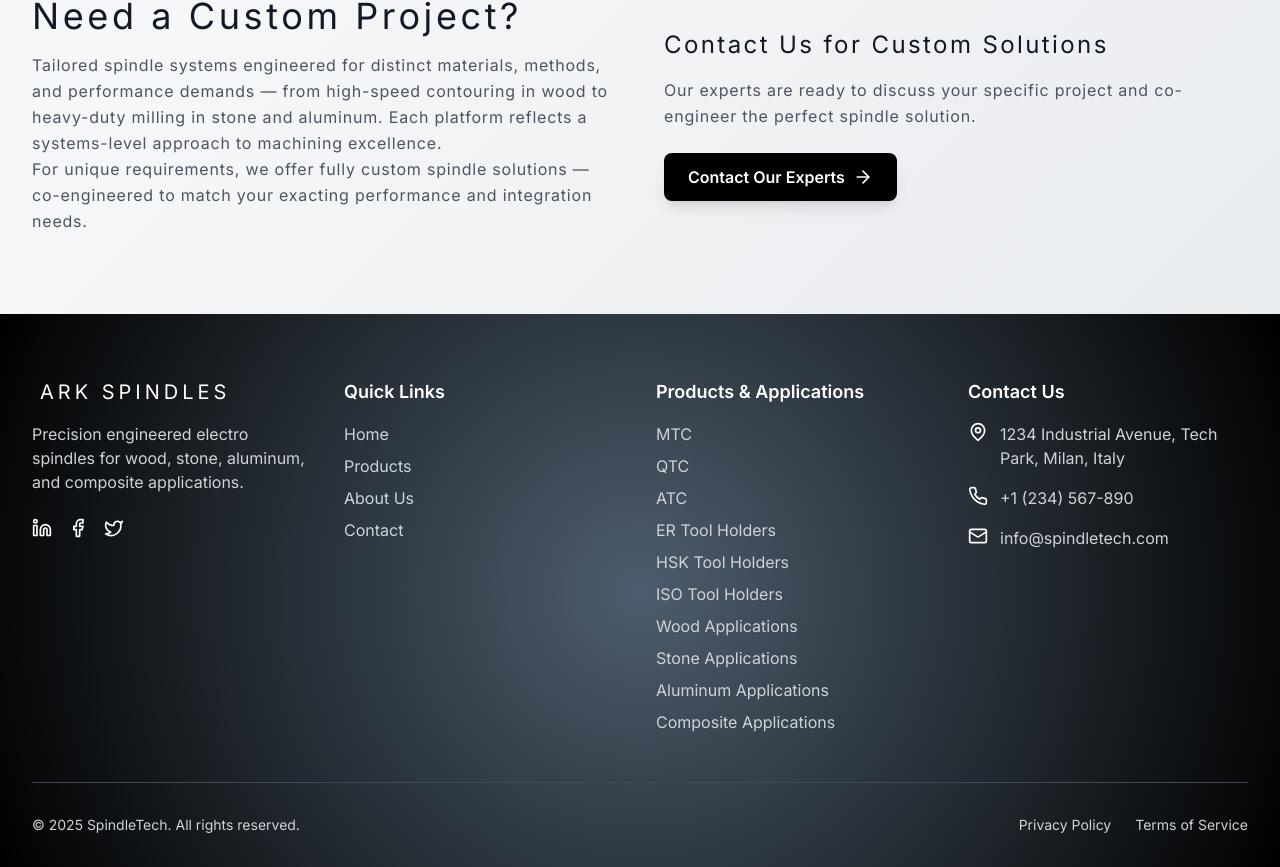
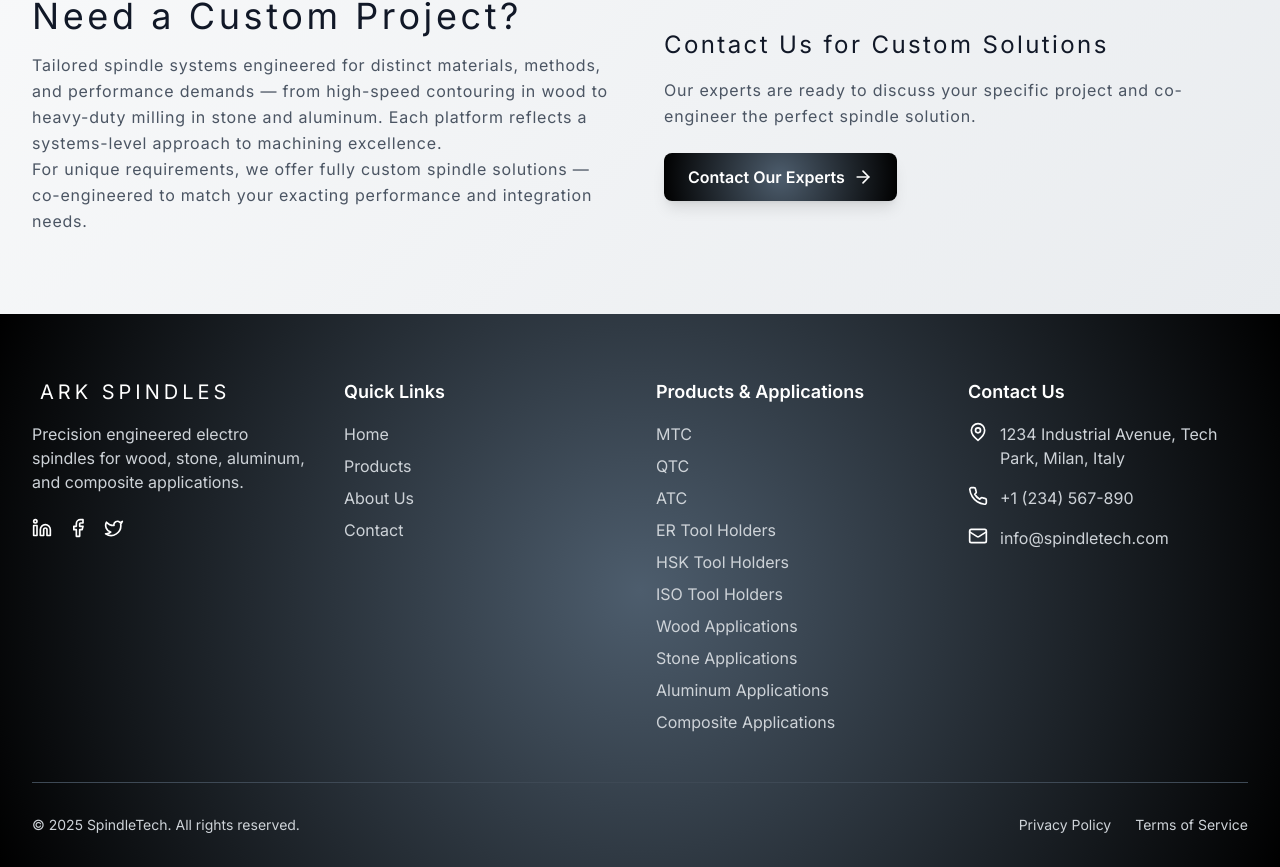
Before and after one commit to udaytejeshwar/AS_COM_PR, a React (Vite) app: page / in a window 1280 px wide. Shown: the part 3653-4520 px from the top of the page. Built offline with nearby package versions, Linux system fonts and the light colour scheme; a web font is replaced by a local one.

Commit message:
Update HomePage.tsx

```diff
--- a/src/pages/HomePage.tsx
+++ b/src/pages/HomePage.tsx
@@ -288,7 +288,8 @@ const HomePage = () => {
 
 <Link
   to="/contact"
-  className="mt-6 inline-flex items-center justify-center px-6 py-3 bg-black text-white font-semibold rounded-lg hover:bg-grey-900 transition-all duration-300 transform hover:scale-105 shadow-lg"
+  className="mt-6 inline-flex items-center justify-center px-6 py-3 text-white font-semibold rounded-lg transition-all duration-300 transform hover:scale-105 shadow-lg"
+  style={{ background: 'radial-gradient(circle, #4d5d6d 0%, #000000 100%)' }}
 >
   Contact Our Experts
   <ArrowRight className="ml-2 w-5 h-5" />
```
